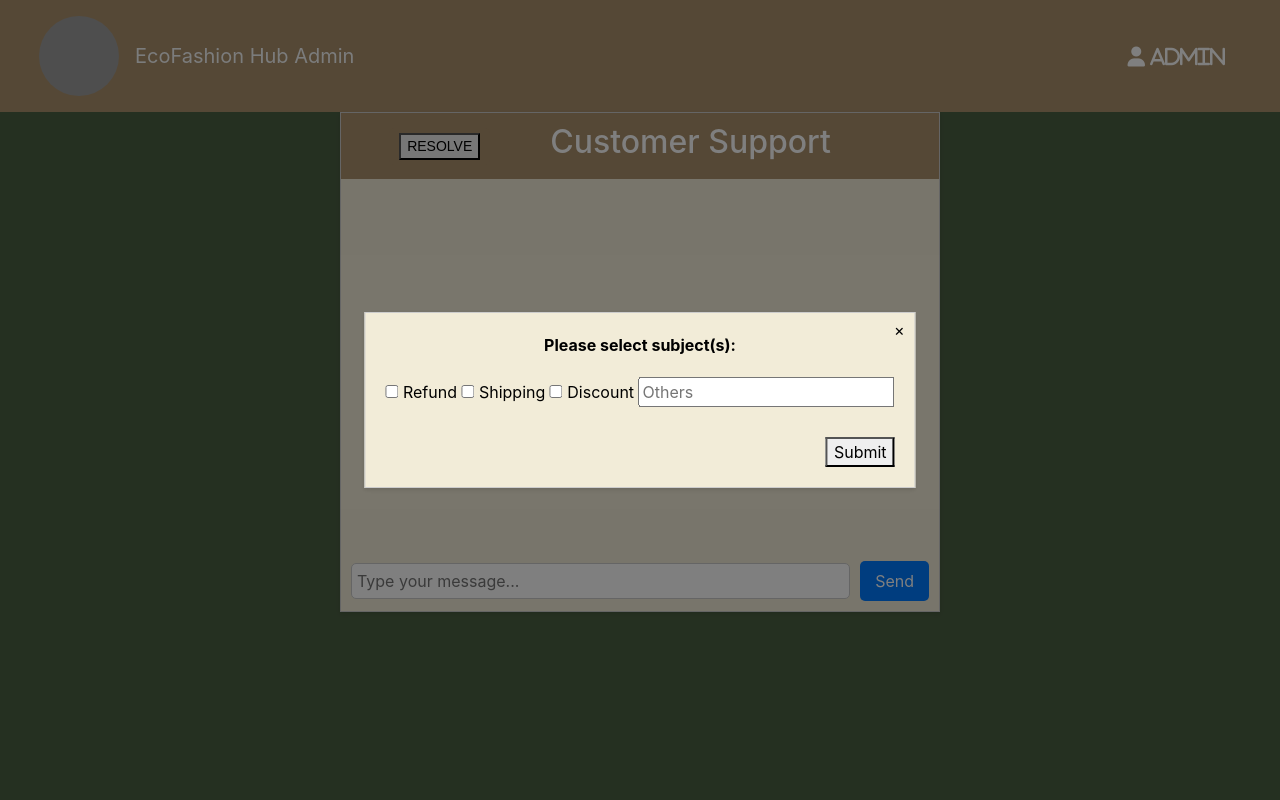
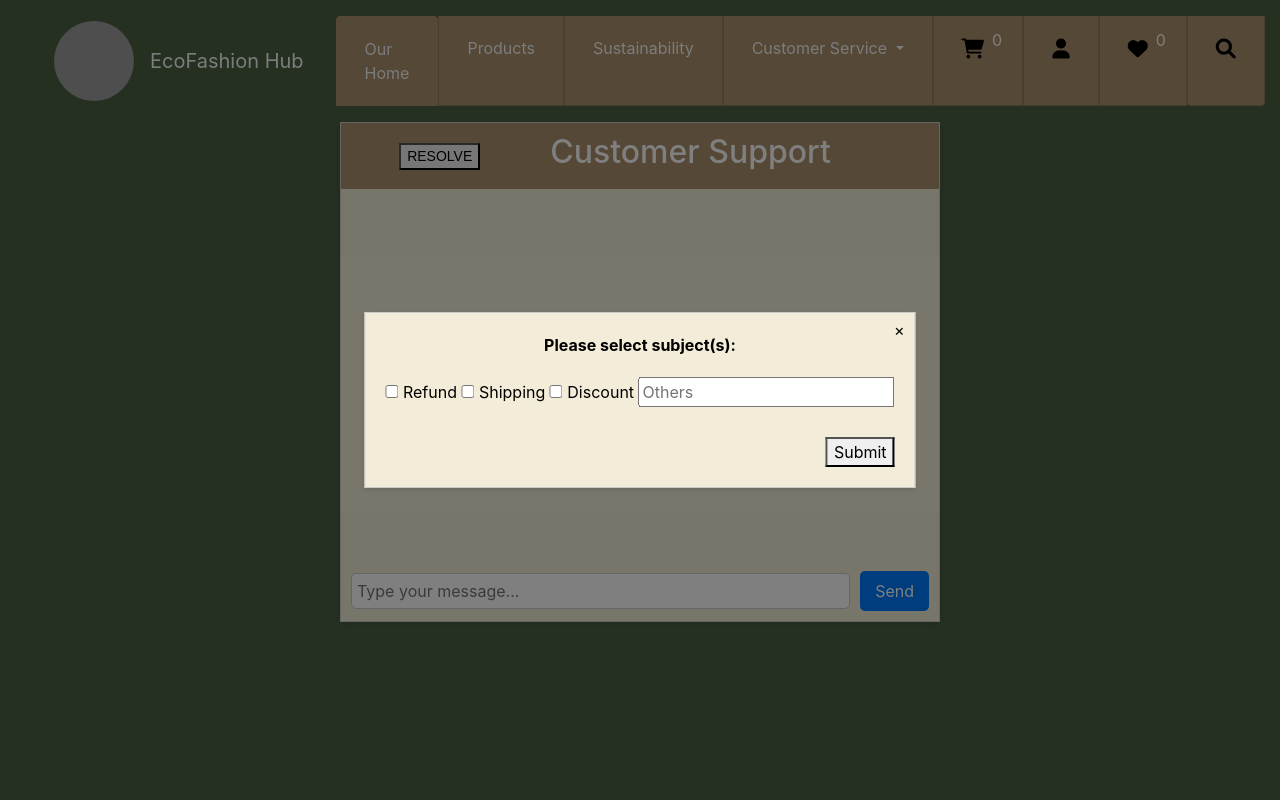
Before and after one commit to Confunius/EcoFashion-Hub, a Flask app: page /CustomerService in a window 1280 px wide. Run offline with Flask 3, Linux system fonts and the light colour scheme; some libraries are stand-ins or nearby versions; grey boxes are pictures that could not be loaded.

Commit message:
Update CustomerService.html

```diff
--- a/templates/Customer/custservice/CustomerService.html
+++ b/templates/Customer/custservice/CustomerService.html
@@ -148,7 +148,7 @@
         }
 
     </style>
-    {% extends "base.html" %} {% block title %}Ecofashion Hub - Customer Service{% endblock %} {% block content %}
+    {% extends "Customer/base.html" %} {% block title %}Ecofashion Hub - Customer Service{% endblock %} {% block content %}
 
 
 </head>
```
